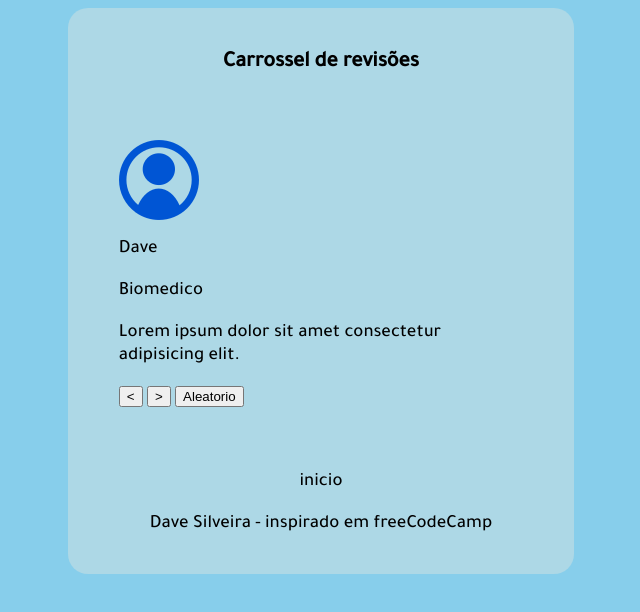
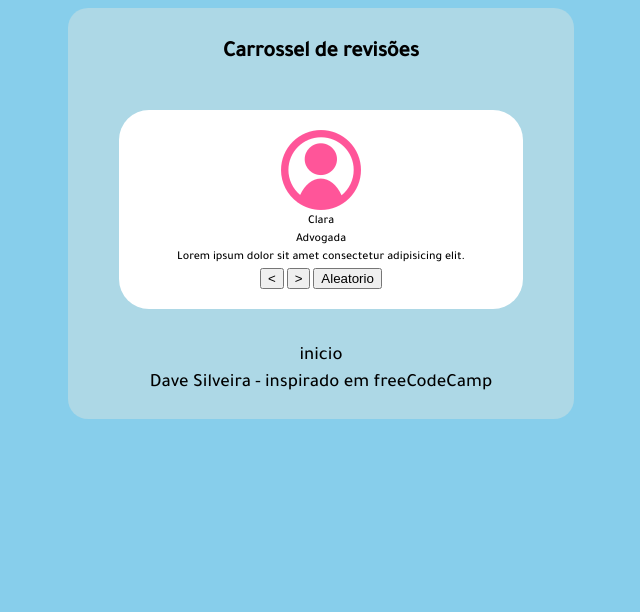
Before and after one commit to DaveSilveira/studies, a plain HTML site: page freeCodeCamp/revisao/mural_revisao.html in a window 1280 px wide. Both pictures are taken after a click on the button "Aleatorio". Shown: the whole page, without its empty margins (319-959 px from the left). Drawn offline with Linux system fonts and the light colour scheme.

Commit message:
ajustando os valores dos eventos

```diff
--- a/freeCodeCamp/revisao/assets/css/estilo.css
+++ b/freeCodeCamp/revisao/assets/css/estilo.css
@@ -17,10 +17,10 @@ body{
 }
 .titulo{
 	text-align: center;
-	padding: 20px;
+	padding: 10px;
 }
 .corpo{
-	padding: 20px;
+	padding: 10px;
 }
 .rodape{
 	text-align:center;
@@ -34,7 +34,19 @@ a:hover{
 	background-color: #000000;
 	color: #ADD8E6;
 }
+.mural{
+	text-align: center;
+	background-color: white;
+	border-radius: 30px;
+	padding: 20px;
+	font-size: 12px;
+}
 .foto{
 	width: 80px;
 	height: 80px;
+	margin: auto;
 }
+p{
+	margin-top: 4px;
+	margin-bottom: 4px;
+}
--- a/freeCodeCamp/revisao/assets/js/main.js
+++ b/freeCodeCamp/revisao/assets/js/main.js
@@ -12,15 +12,29 @@ const review = [
 const btnVolta= document.querySelector('.volta')
 const btnFrente = document.querySelector('.frente')
 const aleatorio = document.querySelector('.aleatorio')
+
 let item = 0;
 
 document.addEventListener('DOMContentLoaded', function(){
+    foto.style.backgroundImage = review[item].foto
+    nome.textContent = review[item].nome
+    profissao.textContent = review[item].profissao
+    comentario.textContent = review[item].comentario
+});
+btnFrente.addEventListener('click', ()=>{
+    item = ++item
+    foto.style.backgroundImage = review[item].foto
+    nome.textContent = review[item].nome
+    profissao.textContent = review[item].profissao
+    comentario.textContent = review[item].comentario
+    console.log(item)
+})
+btnFrente.addEventListener('click', ()=> item = item - 1)
+aleatorio.addEventListener('click', ()=> {
+    item = Math.floor(Math.random() * review.length)
 
     foto.style.backgroundImage = review[item].foto
     nome.textContent = review[item].nome
     profissao.textContent = review[item].profissao
     comentario.textContent = review[item].comentario
-});
-btnFrente.addEventListener('click', ()=> item++)
-btnFrente.addEventListener('click', ()=> item - 1)
-aleatorio.addEventListener('click', ()=> item = Math.floor(Math.random() * review.length))
+})
```
